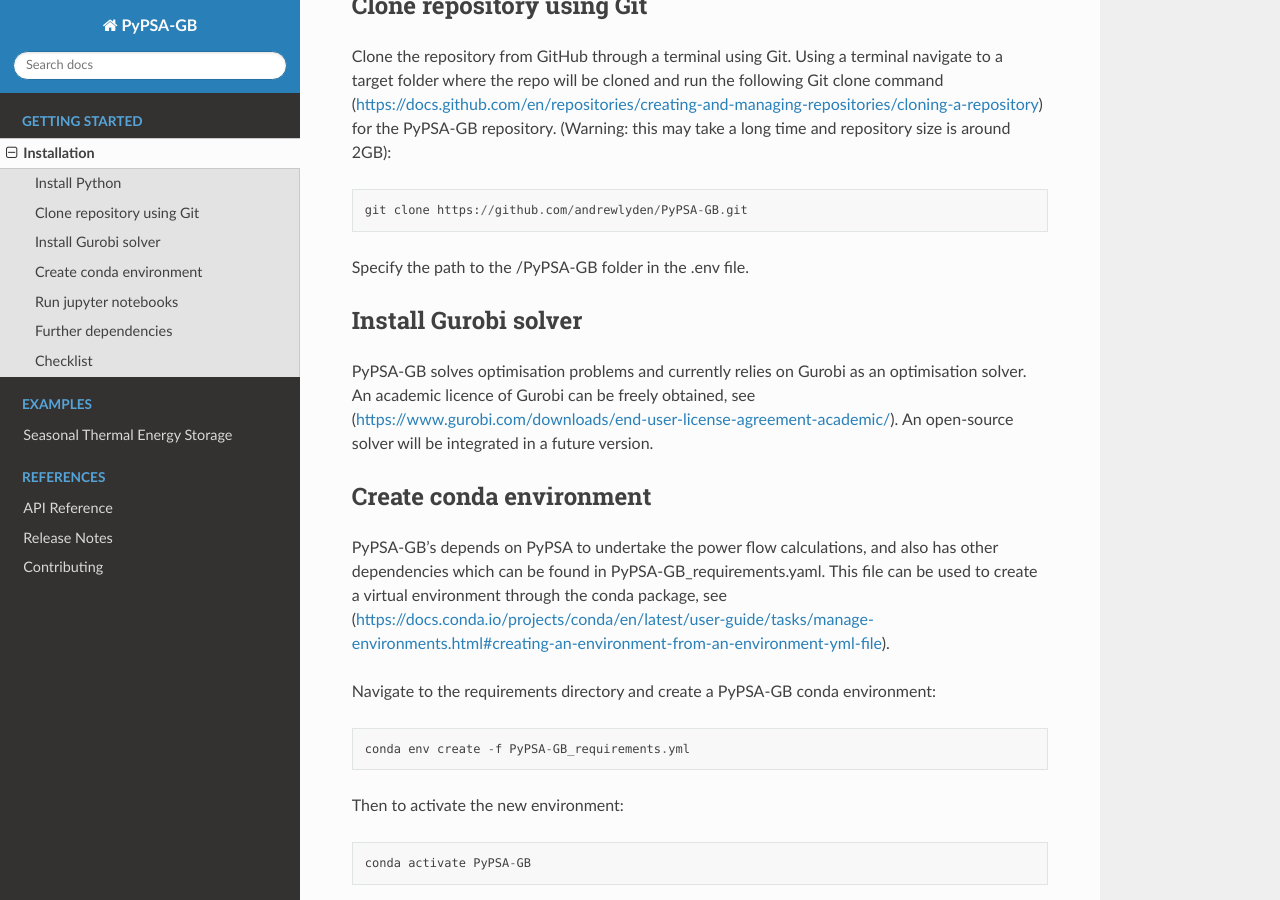
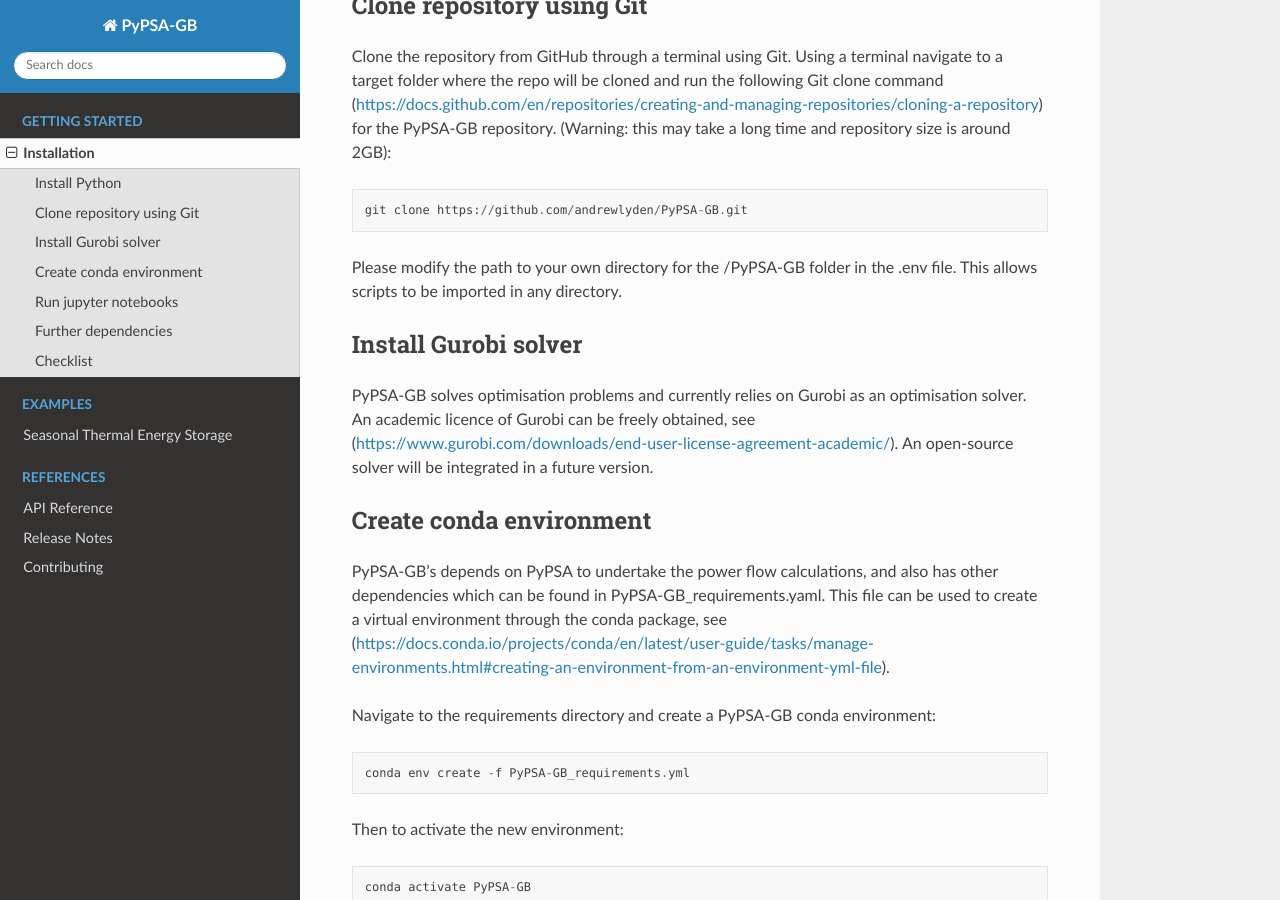
Before and after one commit to marta-uoe/PyPSA-GB-datacentres, a Sphinx documentation site: the page built from docs/source/installation.rst, in a window 1280 px wide and 900 px high, scrolled down 419 px. Built offline with Sphinx 7.4.7 and the Read the Docs theme 2.0.0, drawn with Linux system fonts in a browser that asks for light colours; pages that are not in the unit, such as notebooks, are missing from menus.

Commit message:
updated docs

```diff
--- a/docs/source/installation.rst
+++ b/docs/source/installation.rst
@@ -14,7 +14,7 @@
 
 	git clone https://github.com/andrewlyden/PyPSA-GB.git
 
-Specify the path to the /PyPSA-GB folder in the .env file.
+Please modify the path to your own directory for the /PyPSA-GB folder in the .env file. This allows scripts to be imported in any directory.
 
 Install Gurobi solver
 #####################
```
